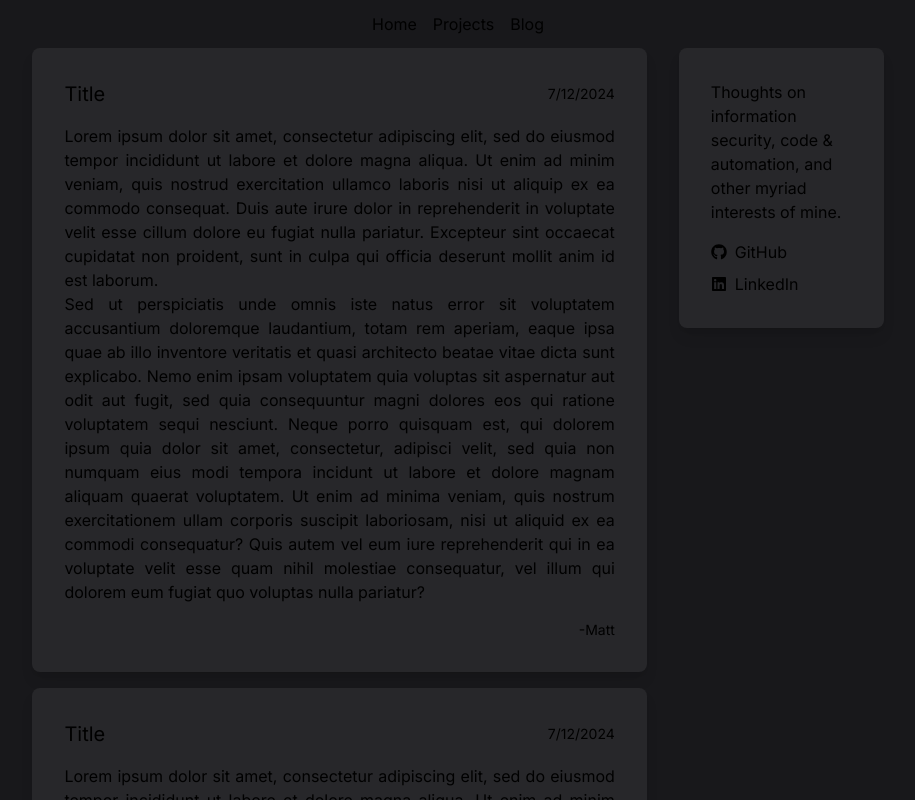
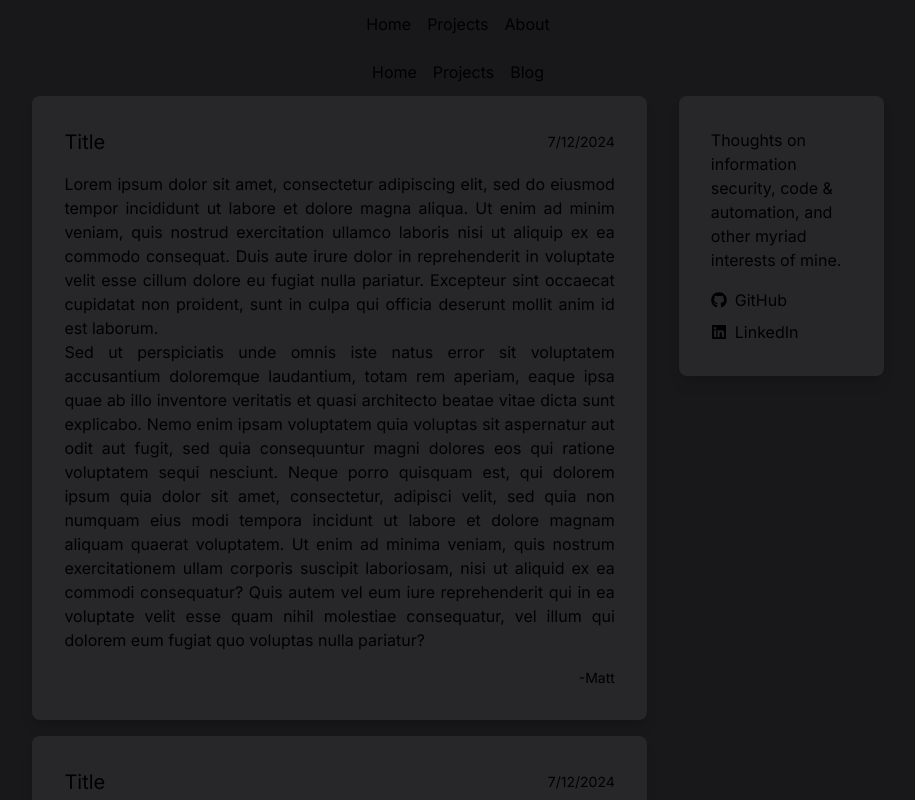
Before and after one commit to mattcbarrett/mattcbarrett.github.io, a Next.js app: page / in a window 1280 px wide. Shown: the top 800 px of the page, without its empty margins (182-1097 px from the left). Built offline with nearby package versions, Linux system fonts and the light colour scheme.

Commit message:
Move top nav to layout file

```diff
--- a/app/layout.tsx
+++ b/app/layout.tsx
@@ -1,6 +1,7 @@
 import type { Metadata } from "next";
 import { Inter } from "next/font/google";
 import "./globals.css";
+import Link from "next/link";
 
 const inter = Inter({ subsets: ["latin"] });
 
@@ -16,7 +17,16 @@ export default function RootLayout({
 }>) {
   return (
     <html lang="en">
-      <body className={inter.className}>{children}</body>
+      <body className={inter.className}>
+        <div className="flex min-h-12 justify-center items-center bg-zinc-900">
+          <div className="w-4/5 space-x-4 space-y-4 text-center">
+            <Link href={"/"}>Home</Link>
+            <Link href={"/projects"}>Projects</Link>
+            <Link href={"/about"}>About</Link>
+          </div>
+        </div>
+        {children}
+      </body>
     </html>
   );
 }
```
